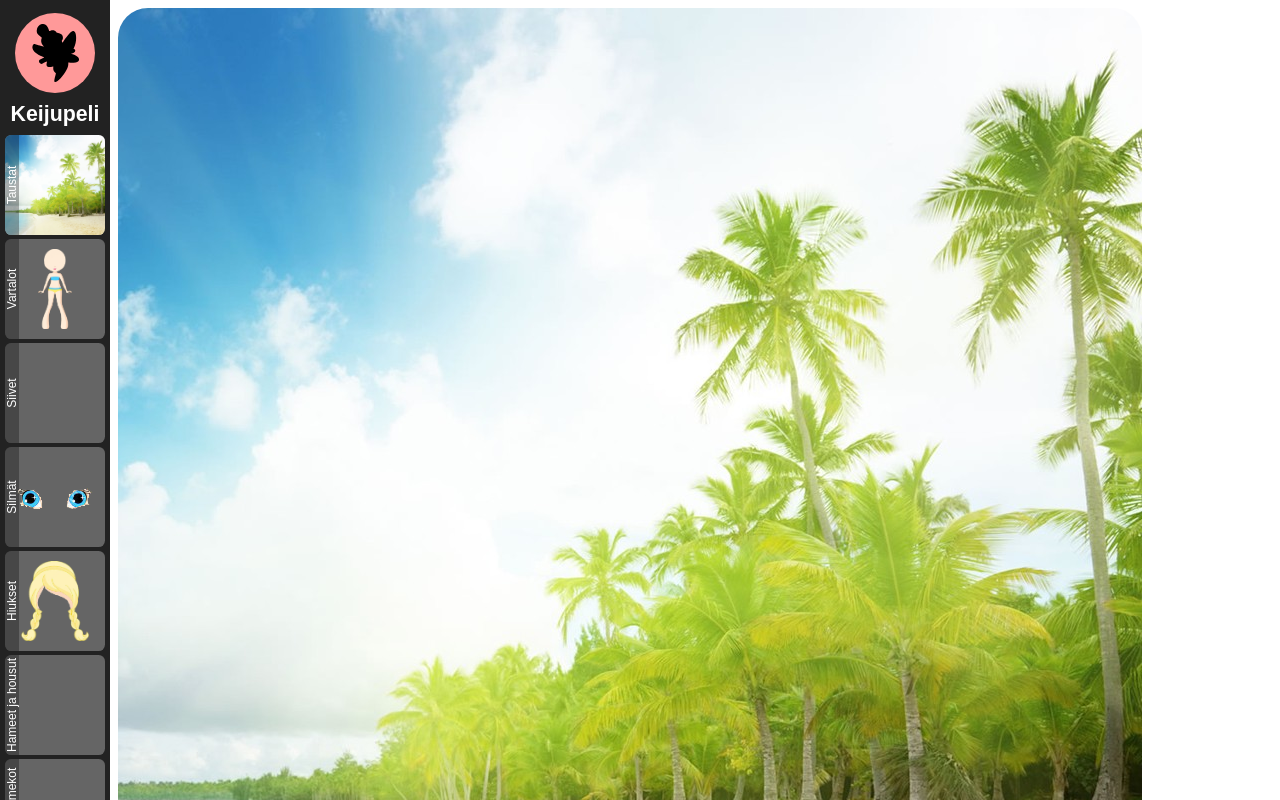
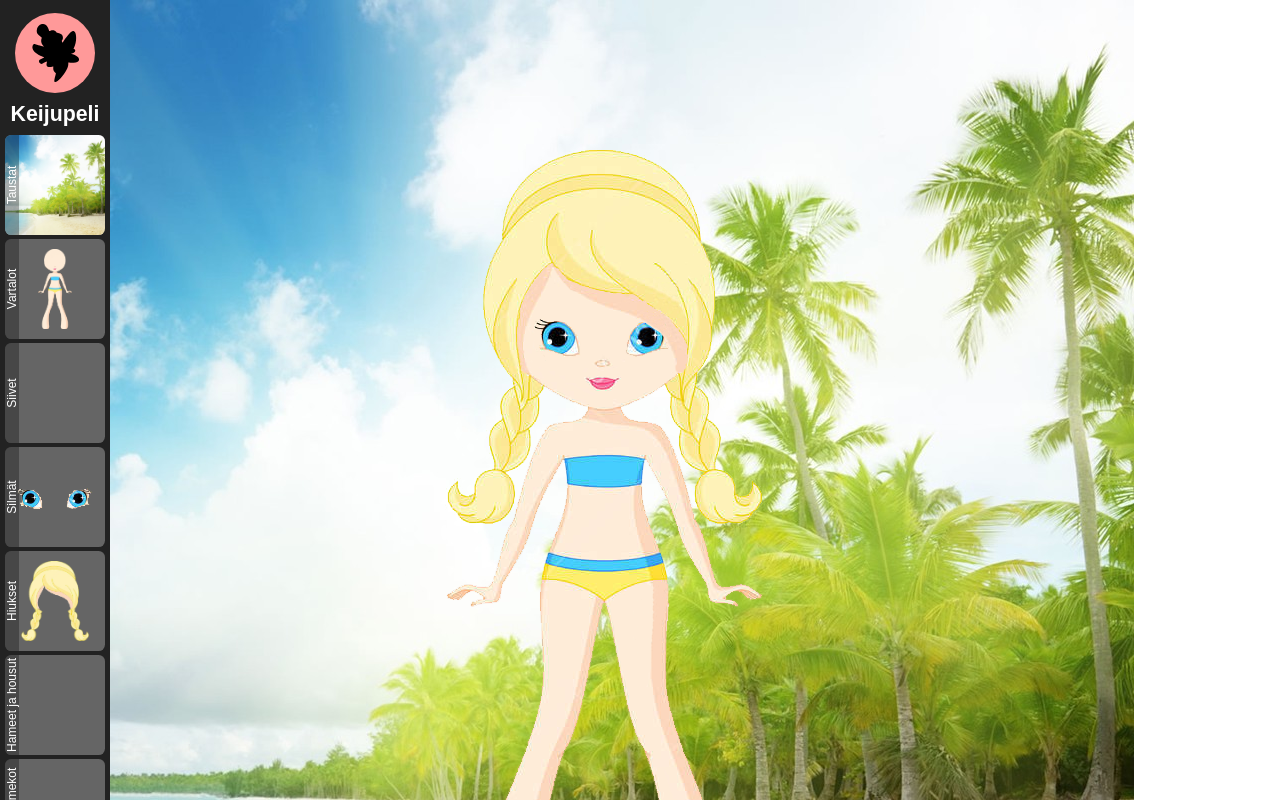
Before and after one commit to pomeranssi/keijupeli, a React (Create React App) app in the folder keijupeli/: page / in a window 1280 px wide. Built offline with nearby package versions, Linux system fonts and the light colour scheme.

Commit message:
Added item element. Items can now be added to game area.

```diff
--- a/keijupeli/src/game/CategoryList.tsx
+++ b/keijupeli/src/game/CategoryList.tsx
@@ -1,13 +1,16 @@
 import * as React from 'react'
 import items from './items'
 import './CategoryList.css'
+import {Item} from './items'
 import ItemSelector from './ItemSelector'
 
-export default class CategoryList extends React.Component<{}, null> {
+export default class CategoryList extends React.Component<{
+    onAddItem: (item: Item) => void
+}, null> {
     render() {
         return (
             <div className="CategoryList">
-                {items.map(i => <ItemSelector category={i} key={i.title}/>)}
+                {items.map(i => <ItemSelector category={i} key={i.title} onAddItem={this.props.onAddItem}/>)}
             </div>
         )
     }
--- a/keijupeli/src/game/ItemSelector.tsx
+++ b/keijupeli/src/game/ItemSelector.tsx
@@ -4,7 +4,8 @@ import ItemView from './ItemView'
 import './ItemSelector.css'
 
 interface ItemSelectorProps {
-    readonly category: Category
+    readonly category: Category,
+    readonly onAddItem: (item: Item) => void
 }
 export default class ItemSelector extends React.Component<ItemSelectorProps, {
     selectedItem?: Item,
@@ -36,6 +37,9 @@ export default class ItemSelector extends React.Component<ItemSelectorProps, {
 
     selectItem(item?: Item) {
         this.setState({selectedItem: item, open: false})
+        if (item) {
+            this.props.onAddItem(item)
+        }
     }
 
     render() {
--- a/keijupeli/src/layout/App.tsx
+++ b/keijupeli/src/layout/App.tsx
@@ -4,15 +4,16 @@ import GameArea from './GameArea'
 import './App.css'
 
 export default class App extends React.Component<{}, null> {
+    gameArea: GameArea
     render() {
         return (
             <div className="App">
                 <div className="App-toolbar">
-                    <ToolBar />
+                    <ToolBar onAddItem={i => this.gameArea.addItem(i)}/>
                     <br />
                 </div>
                 <div className="App-main">
-                    <GameArea />
+                    <GameArea ref={r => this.gameArea = r}/>
                     <br />
                 </div>
             </div>
--- a/keijupeli/src/layout/GameArea.css
+++ b/keijupeli/src/layout/GameArea.css
@@ -3,9 +3,12 @@
     padding: 0.5em;
 }
 
-.Image {
-    background-image: url("../game/images/bg-beach.jpg");
+.Content {
     width: 1024px;
     height: 1024px;
     border-radius: 30px;
 }
+
+.Image {
+    position: absolute;
+}
--- a/keijupeli/src/layout/GameArea.tsx
+++ b/keijupeli/src/layout/GameArea.tsx
@@ -1,12 +1,37 @@
 import * as React from 'react'
 import './GameArea.css'
+import allItems, {Item} from '../game/items'
 
-export default class GameArea extends React.Component<{}, null> {
+interface GameState {
+    items: Item[]
+}
+
+class ItemElement extends React.Component<{item: Item}, null> {
+    render() {
+        return (
+            <img src={this.props.item.img} className="Image" style={{
+                left: this.props.item.left,
+                top: this.props.item.top,
+                zIndex: this.props.item.zIndex
+            }}/>
+        )
+    }
+}
+
+export default class GameArea extends React.Component<{}, GameState> {
+    componentWillMount() {
+        this.setState({items: [].concat.apply([], allItems.map(c => c.items.filter(i => i.isDefault)))})
+    }
+    addItem(item: Item) {
+        this.setState(s => ({items: s.items.concat(item)}))
+    }
     render() {
         return (
             <div className="Game">
-                <div className="Image" />
-                <br />
+                <div className="Content">
+                   {this.state.items.map(i => <ItemElement item={i} />)}
+                   <br />
+                </div>
             </div>
         )
     }
--- a/keijupeli/src/layout/ToolBar.tsx
+++ b/keijupeli/src/layout/ToolBar.tsx
@@ -1,10 +1,13 @@
 import * as React from 'react'
 import CategoryList from '../game/CategoryList'
+import {Item} from '../game/items'
 import './ToolBar.css'
 
 const logo = require('./images/fairy.svg')
 
-export default class ToolBar extends React.Component<{}, null> {
+export default class ToolBar extends React.Component<{
+    onAddItem: (item: Item) => void
+}, null> {
     render() {
         return (
             <div className="ToolBar">
@@ -14,7 +17,7 @@ export default class ToolBar extends React.Component<{}, null> {
                     </div>
                     <h1>Keijupeli</h1>
                 </div>
-                <CategoryList />
+                <CategoryList onAddItem={this.props.onAddItem} />
             </div>
         )
     }
```
